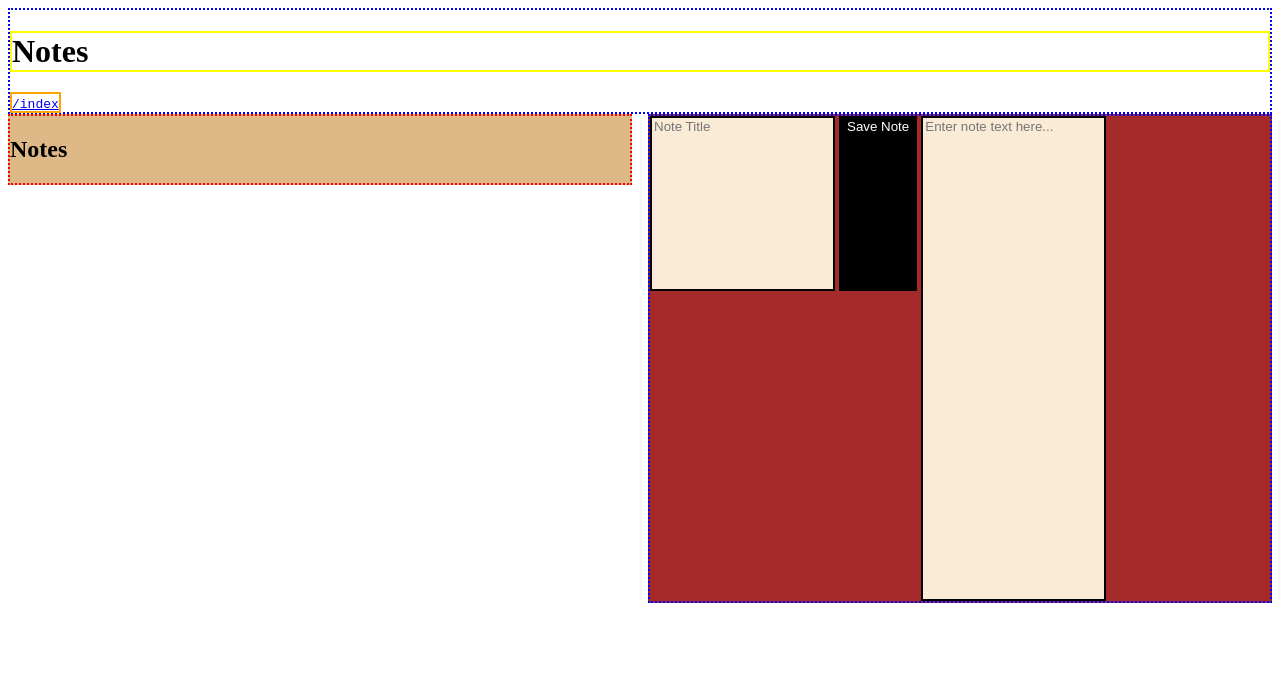
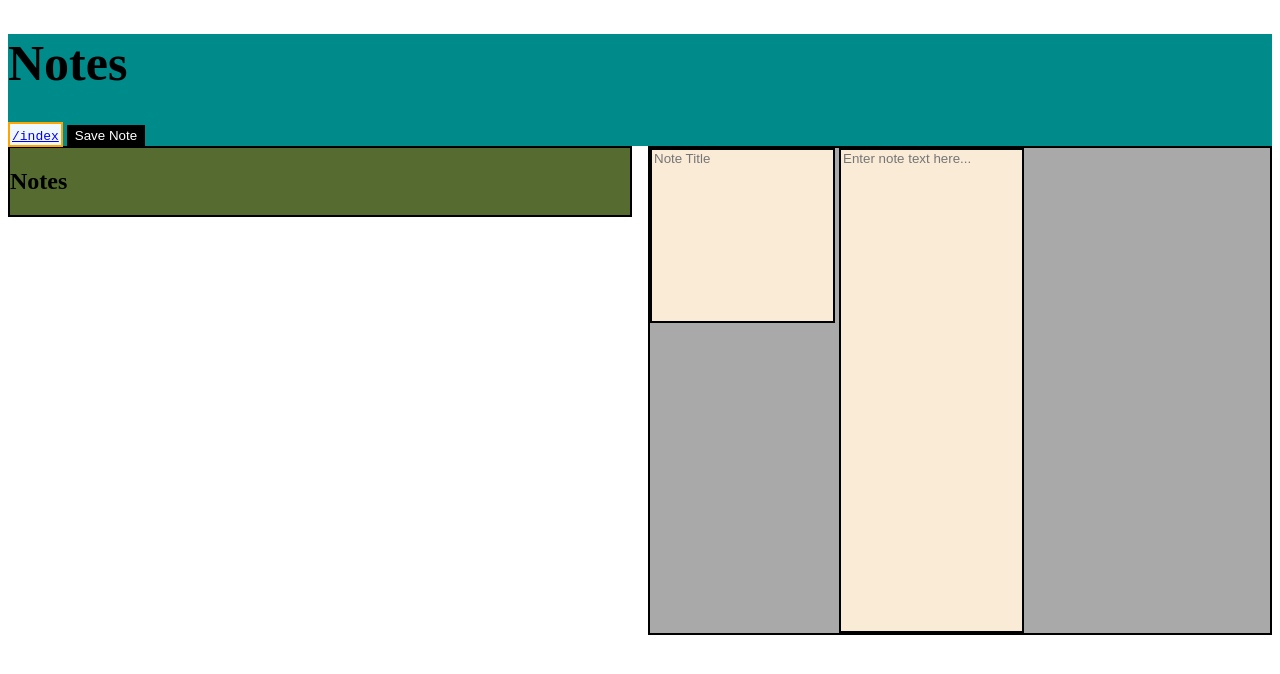
Before and after one commit to syd9f/note-taker, a website: page public/pages/notes.html in a window 1280 px wide. Drawn offline with Linux system fonts and the light colour scheme; no server answers.

Commit message:
improved appearance

```diff
--- a/db/notes.json
+++ b/db/notes.json
@@ -7,4 +7,4 @@
         "title": "New Note",
         "body": "Wow, Another Note!"
     }
-]{"title":"hello","body":"gsetgaht"}{"title":"ok>","body":"gresgehtqaetrhaeg"}{"title":"????","body":"what is happening"}{"title":"lol","body":"hahaha"}{"title":"what the heck?","body":"ugly"}
+]{"title":"hi","body":"ok"}
--- a/public/pages/notes.html
+++ b/public/pages/notes.html
@@ -9,6 +9,7 @@
     <header>
       <h1 class="page-title">Notes</h1>
       <a href="index" class="page-link"><code>/index</code></a>
+      <button id="save-btn">Save Note</button>
     </header>
     <!-- Left column: View and select saved notes -->
     <div class="container">
@@ -19,7 +20,6 @@
       <!-- Right column: create and save new note -->
       <section class="right-col">
         <input type="text" id="note-name" placeholder="Note Title">
-        <button id="save-btn">Save Note</button>
         <input type="text" id="note-text" placeholder="Enter note text here...">
       </section>
     </div>
--- a/public/styles/style.css
+++ b/public/styles/style.css
@@ -1,10 +1,11 @@
 .left-col {
-    border: 2px dotted red;
-    background-color: burlywood;
+    border: 2px solid black;
+    background-color: darkolivegreen;
+    overflow: scroll;
 }
 .right-col {
-    border: 2px dotted blue;
-    background-color: brown;
+    border: 2px solid black;
+    background-color: darkgrey;
 }
 
 #note-name {
@@ -23,7 +24,6 @@
     border: 2px double black;
     background-color: black;
     color: white;
-    padding-bottom: 25%;
 }
 
 button:hover {
@@ -40,18 +40,20 @@ button:hover {
     color: black;
 }
 
-.page-title {
-    border: 2px solid yellow;
-}
-
 .page-link {
     border: 2px solid orange;
+    padding: 2px;
+    background-color: aliceblue;
 }
 
 header {
-    border: 2px dotted blue;
+    background-color:darkcyan;
 }
 
 .container {
     column-count: 2;
-  }
+}
+
+h1 {
+    font-size: 50px;
+}
```
